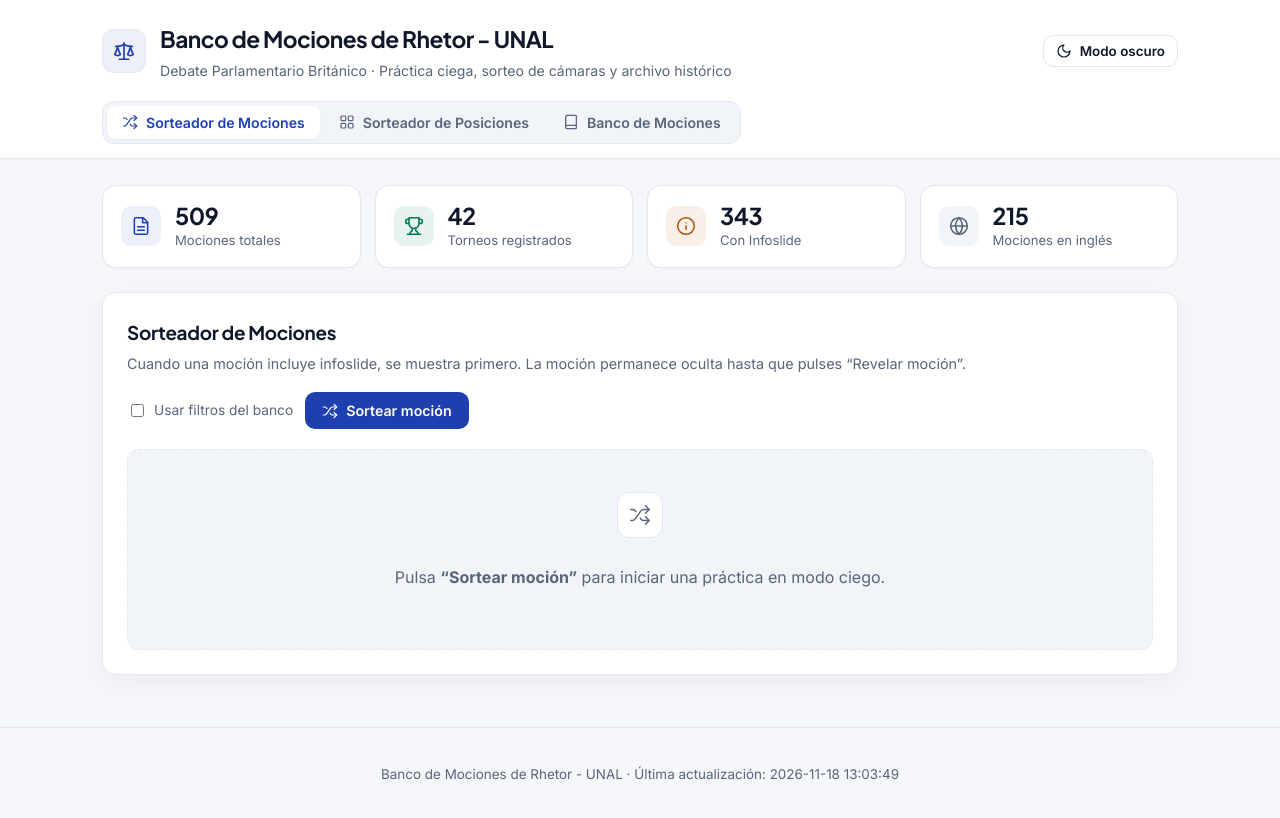
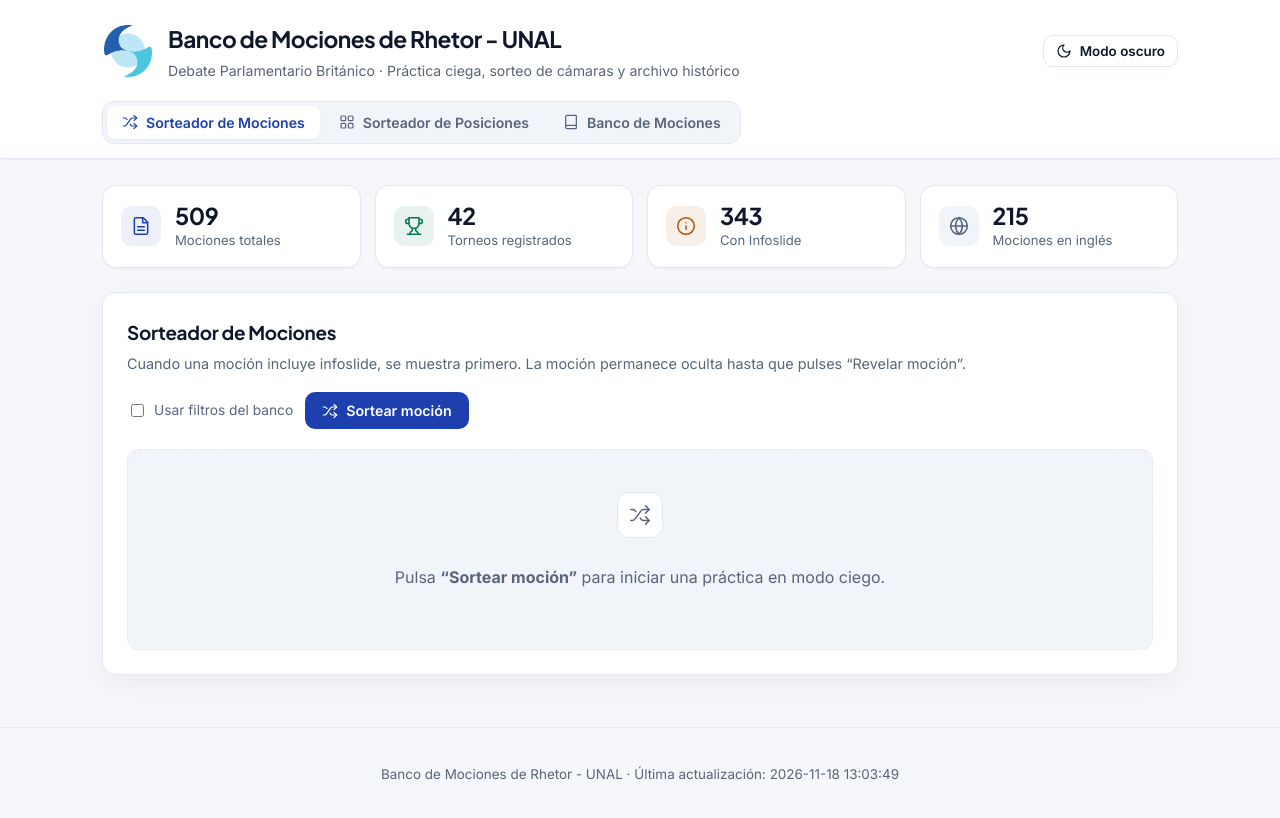
Before and after one commit to aaronespg/Debate-BP---Aaron, a plain HTML site: page index.html in a window 1280 px wide. Drawn offline with Linux system fonts and the light colour scheme.

Commit message:
Agrega LOGO RHETOR.png como imagen principal y favicon, y actualiza el plan

```diff
--- a/index.html
+++ b/index.html
@@ -4,24 +4,17 @@
   <meta charset="UTF-8" />
   <meta name="viewport" content="width=device-width, initial-scale=1.0" />
   <title>Banco de Mociones de Rhetor - UNAL</title>
+  <link rel="icon" type="image/png" href="LOGO%20RHETOR.png" />
   <link rel="preconnect" href="https://fonts.googleapis.com" />
   <link rel="preconnect" href="https://fonts.gstatic.com" crossorigin />
   <link href="https://fonts.googleapis.com/css2?family=Inter:wght@400;500;600;700&family=Plus+Jakarta+Sans:wght@600;700;800&display=swap" rel="stylesheet" />
-  <link rel="stylesheet" href="styles.css?v=3" />
+  <link rel="stylesheet" href="styles.css?v=4" />
 </head>
 <body>
   <header class="topbar">
     <div class="container topbar-inner">
       <div class="brand">
-        <div class="brand-mark" aria-hidden="true">
-          <svg viewBox="0 0 24 24" fill="none" stroke="currentColor" stroke-width="1.85" stroke-linecap="round" stroke-linejoin="round">
-            <path d="m16 16 3-8 3 8c-.87.65-1.92 1-3 1s-2.13-.35-3-1Z"/>
-            <path d="m2 16 3-8 3 8c-.87.65-1.92 1-3 1s-2.13-.35-3-1Z"/>
-            <path d="M7 21h10"/>
-            <path d="M12 3v18"/>
-            <path d="M3 7h2c2 0 5-1 7-2 2 1 5 2 7 2h2"/>
-          </svg>
-        </div>
+        <img src="LOGO%20RHETOR.png" alt="Logo Rhetor - UNAL" class="brand-logo" />
         <div>
           <h1>Banco de Mociones de Rhetor - UNAL</h1>
           <p class="subtitle">Debate Parlamentario Británico · Práctica ciega, sorteo de cámaras y archivo histórico</p>
--- a/styles.css
+++ b/styles.css
@@ -111,21 +111,11 @@ h1, h2, h3 {
   gap: 14px;
 }
 
-.brand-mark {
-  width: 44px;
-  height: 44px;
-  border-radius: 12px;
-  background: var(--primary-soft);
-  color: var(--primary);
-  border: 1px solid var(--border);
-  display: grid;
-  place-items: center;
+.brand-logo {
+  width: 52px;
+  height: 52px;
+  object-fit: contain;
   flex-shrink: 0;
-}
-
-.brand-mark svg {
-  width: 22px;
-  height: 22px;
 }
 
 h1 {
```
Also changed, not shown: LOGO RHETOR.png (added), 1 other file.
